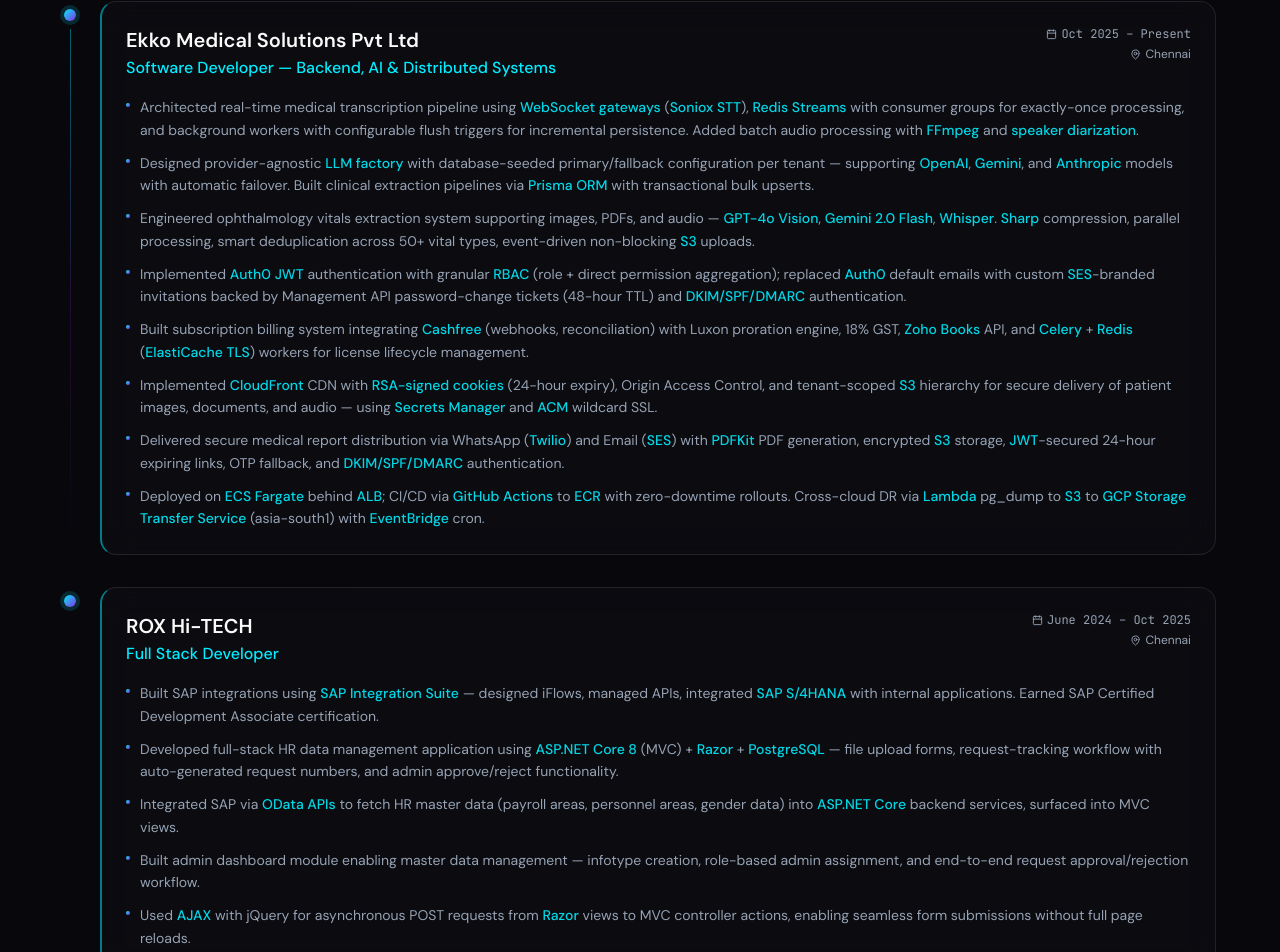
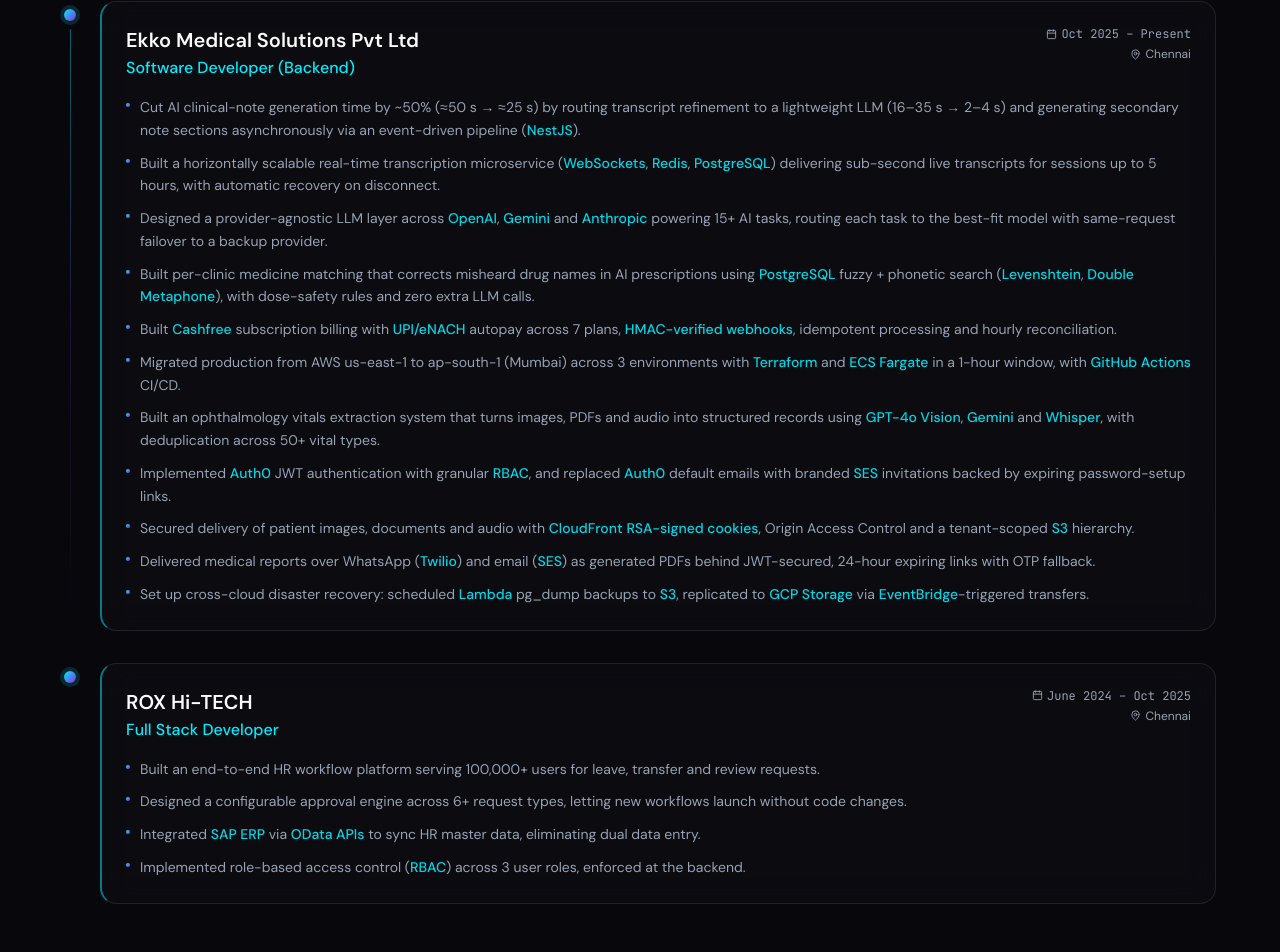
Before and after one commit to mahalingam-dev-8/portfolio, a Next.js app: page / in a window 1280 px wide. Shown: the part 1821-2773 px from the top of the page. Built offline with nearby package versions, Linux system fonts and the light colour scheme.

Commit message:
Update portfolio to match current resume

```diff
--- a/components/sections/Education.tsx
+++ b/components/sections/Education.tsx
@@ -1,8 +1,8 @@
 'use client'
 import { motion } from 'framer-motion'
-import { GraduationCap, Award } from 'lucide-react'
+import { GraduationCap } from 'lucide-react'
 import { SectionLabel } from '@/components/SectionLabel'
-import { education, certifications } from '@/data/education'
+import { education } from '@/data/education'
 
 export default function Education() {
   return (
@@ -11,18 +11,17 @@ export default function Education() {
         <div className="flex flex-col gap-5">
           <SectionLabel number="05" label="Education" />
           <h2 className="font-display text-4xl font-extrabold leading-[1.05] tracking-tight sm:text-5xl">
-            Background & <span className="text-gradient">Credentials</span>
+            Where I <span className="text-gradient">Studied</span>
           </h2>
         </div>
 
-        <div className="mt-16 grid grid-cols-1 gap-12 sm:grid-cols-2">
-          {/* Education */}
+        <div className="mt-16">
           <div>
             <div className="mb-6 flex items-center gap-2">
               <GraduationCap size={16} className="text-primary" />
               <p className="text-xs font-semibold uppercase tracking-widest text-muted-foreground">Education</p>
             </div>
-            <div className="space-y-4">
+            <div className="grid grid-cols-1 gap-4 sm:grid-cols-3">
               {education.map((item, i) => (
                 <motion.div
                   key={i}
@@ -42,30 +41,6 @@ export default function Education() {
               ))}
             </div>
           </div>
-
-          {/* Certifications */}
-          <div>
-            <div className="mb-6 flex items-center gap-2">
-              <Award size={16} className="text-primary" />
-              <p className="text-xs font-semibold uppercase tracking-widest text-muted-foreground">Certifications</p>
-            </div>
-            <div className="space-y-4">
-              {certifications.map((cert, i) => (
-                <motion.div
-                  key={i}
-                  initial={{ opacity: 0, y: 20 }}
-                  whileInView={{ opacity: 1, y: 0 }}
-                  transition={{ duration: 0.4, delay: i * 0.08 }}
-                  viewport={{ once: true }}
-                  className="glass rounded-xl border border-border p-5 transition-all duration-200 hover:-translate-y-0.5 hover:border-primary/30 hover:shadow-md hover:shadow-primary/10"
-                >
-                  <h3 className="font-semibold text-foreground leading-snug">{cert.title}</h3>
-                  <p className="mt-1 text-sm text-primary">{cert.issuer}</p>
-                  <p className="mt-2 text-xs text-muted-foreground leading-relaxed">{cert.description}</p>
-                </motion.div>
-              ))}
-            </div>
-          </div>
         </div>
       </div>
     </section>
--- a/components/sections/Experience.tsx
+++ b/components/sections/Experience.tsx
@@ -5,17 +5,13 @@ import { SectionLabel } from '@/components/SectionLabel'
 import { experience } from '@/data/experience'
 
 const TECH_TERMS = [
-  'WebSocket gateways', 'Redis Streams', 'Soniox STT', 'FFmpeg', 'speaker diarization',
-  'GPT-4o Vision', 'Gemini 2.0 Flash', 'Whisper', 'OpenAI', 'Gemini', 'Anthropic',
-  'LLM factory', 'Prisma ORM', 'NestJS EventEmitter',
-  'Auth0', 'JWT', 'RBAC', 'DKIM/SPF/DMARC', 'SES',
-  'Cashfree', 'Zoho Books', 'Celery', 'ElastiCache TLS', 'ElastiCache',
-  'CloudFront', 'RSA-signed cookies', 'Secrets Manager', 'ACM',
-  'ECS Fargate', 'GitHub Actions', 'ECR', 'EventBridge', 'Lambda',
-  'SAP Integration Suite', 'SAP S/4HANA', 'OData APIs',
-  'PostgreSQL', 'Redis', 'Twilio', 'PDFKit', 'Sharp',
-  'S3', 'ALB', 'Route 53', 'GCP Storage Transfer Service',
-  'ASP.NET Core 8', 'ASP.NET Core', 'Razor', 'AJAX',
+  'NestJS', 'WebSockets', 'Redis', 'PostgreSQL',
+  'OpenAI', 'Gemini', 'Anthropic', 'Levenshtein', 'Double Metaphone',
+  'Cashfree', 'UPI/eNACH', 'HMAC-verified webhooks',
+  'Terraform', 'ECS Fargate', 'GitHub Actions',
+  'SAP ERP', 'OData APIs', 'RBAC',
+  'GPT-4o Vision', 'Whisper', 'Auth0', 'SES', 'CloudFront', 'RSA-signed cookies',
+  'Twilio', 'Lambda', 'S3', 'GCP Storage', 'EventBridge',
 ]
 
 function HighlightedText({ text }: { text: string }) {
--- a/components/sections/Hero.tsx
+++ b/components/sections/Hero.tsx
@@ -157,7 +157,7 @@ export default function Hero() {
               <p className="text-muted-foreground">
                 <span className="text-secondary">const</span> <span className="text-primary">engineer</span> = {'{'}
               </p>
-              <p className="pl-3 text-muted-foreground">stack: <span className="text-primary/90">&apos;NestJS · FastAPI&apos;</span>,</p>
+              <p className="pl-3 text-muted-foreground">stack: <span className="text-primary/90">&apos;NestJS · Spring Boot · FastAPI&apos;</span>,</p>
               <p className="pl-3 text-muted-foreground">cloud: <span className="text-primary/90">&apos;AWS · Terraform&apos;</span>,</p>
               <p className="pl-3 text-muted-foreground">ai: <span className="text-primary/90">&apos;RAG · LLM pipelines&apos;</span>,</p>
               <p className="text-muted-foreground">{'}'}</p>
@@ -169,7 +169,7 @@ export default function Hero() {
             <p className="flex items-center gap-1.5 font-mono text-[10px] text-primary">
               <Zap size={11} /> Backend
             </p>
-            <p className="mt-0.5 text-sm font-semibold">NestJS + FastAPI</p>
+            <p className="mt-0.5 text-sm font-semibold">NestJS + Spring Boot</p>
           </div>
 
           <div className="glass animate-float-slow absolute -right-4 bottom-20 rounded-2xl border border-border px-4 py-3">
--- a/components/sections/Skills.tsx
+++ b/components/sections/Skills.tsx
@@ -1,12 +1,12 @@
 'use client'
 import { motion } from 'framer-motion'
 import {
-  SiTypescript, SiJavascript, SiPython,
-  SiNestjs, SiNodedotjs, SiFastapi, SiDotnet, SiCelery, SiPrisma,
-  SiPostgresql, SiRedis, SiDocker,
+  SiOpenjdk, SiTypescript, SiJavascript, SiPython,
+  SiNestjs, SiNodedotjs, SiSpringboot, SiFastapi, SiCelery, SiPrisma,
+  SiPostgresql, SiRedis, SiDocker, SiTerraform,
   SiGooglecloud, SiGithubactions,
   SiOpenai, SiReact, SiNextdotjs, SiTailwindcss, SiMui,
-  SiAuth0, SiStripe, SiTwilio, SiSap, SiFfmpeg,
+  SiAuth0, SiStripe, SiTwilio, SiFfmpeg,
 } from 'react-icons/si'
 import type { IconType } from 'react-icons'
 import { SectionLabel } from '@/components/SectionLabel'
@@ -14,21 +14,23 @@ import { skills } from '@/data/skills'
 import { Badge } from '@/components/ui/badge'
 
 const iconMap: Record<string, IconType> = {
+  'Java': SiOpenjdk,
   'TypeScript': SiTypescript,
   'JavaScript': SiJavascript,
   'Python': SiPython,
   'NestJS': SiNestjs,
   'Node.js': SiNodedotjs,
+  'Spring Boot': SiSpringboot,
   'FastAPI': SiFastapi,
-  'ASP.NET Core MVC': SiDotnet,
   'Celery': SiCelery,
   'Prisma ORM': SiPrisma,
   'PostgreSQL': SiPostgresql,
   'Redis': SiRedis,
   'Docker': SiDocker,
+  'Terraform': SiTerraform,
   'GCP': SiGooglecloud,
   'GitHub Actions': SiGithubactions,
-  'OpenAI GPT-4o': SiOpenai,
+  'OpenAI': SiOpenai,
   'React': SiReact,
   'Next.js': SiNextdotjs,
   'Tailwind CSS': SiTailwindcss,
@@ -36,7 +38,6 @@ const iconMap: Record<string, IconType> = {
   'Auth0': SiAuth0,
   'Stripe': SiStripe,
   'Twilio (WhatsApp)': SiTwilio,
-  'SAP Integration Suite': SiSap,
   'FFmpeg': SiFfmpeg,
 }
 
--- a/data/education.ts
+++ b/data/education.ts
@@ -4,12 +4,6 @@ export type EducationItem = {
   period: string
   score: string
   scoreLabel: string
-}
-
-export type Certification = {
-  title: string
-  issuer: string
-  description: string
 }
 
 export const education: EducationItem[] = [
@@ -35,11 +29,3 @@ export const education: EducationItem[] = [
     scoreLabel: 'CGPA',
   },
 ]
-
-export const certifications: Certification[] = [
-  {
-    title: 'SAP Certified Development Associate – SAP Integration Suite',
-    issuer: 'SAP',
-    description: 'Validated skills in designing, developing, and managing integrations using SAP Integration Suite.',
-  },
-]
--- a/data/experience.ts
+++ b/data/experience.ts
@@ -9,18 +9,21 @@ export type ExperienceItem = {
 export const experience: ExperienceItem[] = [
   {
     company: 'Ekko Medical Solutions Pvt Ltd',
-    role: 'Software Developer — Backend, AI & Distributed Systems',
+    role: 'Software Developer (Backend)',
     period: 'Oct 2025 – Present',
     location: 'Chennai',
     highlights: [
-      'Architected real-time medical transcription pipeline using WebSocket gateways (Soniox STT), Redis Streams with consumer groups for exactly-once processing, and background workers with configurable flush triggers for incremental persistence. Added batch audio processing with FFmpeg and speaker diarization.',
-      'Designed provider-agnostic LLM factory with database-seeded primary/fallback configuration per tenant — supporting OpenAI, Gemini, and Anthropic models with automatic failover. Built clinical extraction pipelines via Prisma ORM with transactional bulk upserts.',
-      'Engineered ophthalmology vitals extraction system supporting images, PDFs, and audio — GPT-4o Vision, Gemini 2.0 Flash, Whisper. Sharp compression, parallel processing, smart deduplication across 50+ vital types, event-driven non-blocking S3 uploads.',
-      'Implemented Auth0 JWT authentication with granular RBAC (role + direct permission aggregation); replaced Auth0 default emails with custom SES-branded invitations backed by Management API password-change tickets (48-hour TTL) and DKIM/SPF/DMARC authentication.',
-      'Built subscription billing system integrating Cashfree (webhooks, reconciliation) with Luxon proration engine, 18% GST, Zoho Books API, and Celery + Redis (ElastiCache TLS) workers for license lifecycle management.',
-      'Implemented CloudFront CDN with RSA-signed cookies (24-hour expiry), Origin Access Control, and tenant-scoped S3 hierarchy for secure delivery of patient images, documents, and audio — using Secrets Manager and ACM wildcard SSL.',
-      'Delivered secure medical report distribution via WhatsApp (Twilio) and Email (SES) with PDFKit PDF generation, encrypted S3 storage, JWT-secured 24-hour expiring links, OTP fallback, and DKIM/SPF/DMARC authentication.',
-      'Deployed on ECS Fargate behind ALB; CI/CD via GitHub Actions to ECR with zero-downtime rollouts. Cross-cloud DR via Lambda pg_dump to S3 to GCP Storage Transfer Service (asia-south1) with EventBridge cron.',
+      'Cut AI clinical-note generation time by ~50% (≈50 s → ≈25 s) by routing transcript refinement to a lightweight LLM (16–35 s → 2–4 s) and generating secondary note sections asynchronously via an event-driven pipeline (NestJS).',
+      'Built a horizontally scalable real-time transcription microservice (WebSockets, Redis, PostgreSQL) delivering sub-second live transcripts for sessions up to 5 hours, with automatic recovery on disconnect.',
+      'Designed a provider-agnostic LLM layer across OpenAI, Gemini and Anthropic powering 15+ AI tasks, routing each task to the best-fit model with same-request failover to a backup provider.',
+      'Built per-clinic medicine matching that corrects misheard drug names in AI prescriptions using PostgreSQL fuzzy + phonetic search (Levenshtein, Double Metaphone), with dose-safety rules and zero extra LLM calls.',
+      'Built Cashfree subscription billing with UPI/eNACH autopay across 7 plans, HMAC-verified webhooks, idempotent processing and hourly reconciliation.',
+      'Migrated production from AWS us-east-1 to ap-south-1 (Mumbai) across 3 environments with Terraform and ECS Fargate in a 1-hour window, with GitHub Actions CI/CD.',
+      'Built an ophthalmology vitals extraction system that turns images, PDFs and audio into structured records using GPT-4o Vision, Gemini and Whisper, with deduplication across 50+ vital types.',
+      'Implemented Auth0 JWT authentication with granular RBAC, and replaced Auth0 default emails with branded SES invitations backed by expiring password-setup links.',
+      'Secured delivery of patient images, documents and audio with CloudFront RSA-signed cookies, Origin Access Control and a tenant-scoped S3 hierarchy.',
+      'Delivered medical reports over WhatsApp (Twilio) and email (SES) as generated PDFs behind JWT-secured, 24-hour expiring links with OTP fallback.',
+      'Set up cross-cloud disaster recovery: scheduled Lambda pg_dump backups to S3, replicated to GCP Storage via EventBridge-triggered transfers.',
     ],
   },
   {
@@ -29,11 +32,10 @@ export const experience: ExperienceItem[] = [
     period: 'June 2024 – Oct 2025',
     location: 'Chennai',
     highlights: [
-      'Built SAP integrations using SAP Integration Suite — designed iFlows, managed APIs, integrated SAP S/4HANA with internal applications. Earned SAP Certified Development Associate certification.',
-      'Developed full-stack HR data management application using ASP.NET Core 8 (MVC) + Razor + PostgreSQL — file upload forms, request-tracking workflow with auto-generated request numbers, and admin approve/reject functionality.',
-      'Integrated SAP via OData APIs to fetch HR master data (payroll areas, personnel areas, gender data) into ASP.NET Core backend services, surfaced into MVC views.',
-      'Built admin dashboard module enabling master data management — infotype creation, role-based admin assignment, and end-to-end request approval/rejection workflow.',
-      'Used AJAX with jQuery for asynchronous POST requests from Razor views to MVC controller actions, enabling seamless form submissions without full page reloads.',
+      'Built an end-to-end HR workflow platform serving 100,000+ users for leave, transfer and review requests.',
+      'Designed a configurable approval engine across 6+ request types, letting new workflows launch without code changes.',
+      'Integrated SAP ERP via OData APIs to sync HR master data, eliminating dual data entry.',
+      'Implemented role-based access control (RBAC) across 3 user roles, enforced at the backend.',
     ],
   },
 ]
--- a/data/personal.ts
+++ b/data/personal.ts
@@ -22,12 +22,12 @@ export const personal = {
   ],
   whyHireMe: {
     statement: 'Production systems. Secure by default. Built to scale.',
-    pills: ['NestJS', 'FastAPI', 'AWS', 'Terraform', 'RAG / LLM', 'PostgreSQL'],
+    pills: ['Spring Boot', 'NestJS', 'FastAPI', 'AWS', 'Terraform', 'RAG / LLM'],
   },
   stats: [
     { value: '2+', label: 'Years Experience' },
     { value: '60+', label: 'Technologies' },
     { value: '8+', label: 'Production Systems' },
-    { value: '1', label: 'SAP Certification' },
+    { value: '100K+', label: 'Users Served' },
   ],
 } as const
--- a/data/projects.ts
+++ b/data/projects.ts
@@ -9,16 +9,16 @@ export type Project = {
 export const projects: Project[] = [
   {
     name: 'MedRAG Assistant',
-    description: 'Production-grade RAG system for medical document Q&A. Hybrid retrieval (BM25 + pgvector semantic search) merged via Reciprocal Rank Fusion, cross-encoder re-ranking lifting precision from top-20 to top-5, multi-turn query rewriting, and SSE streaming. RAGAS evaluation: 0.93 context recall, 0.86 faithfulness.',
-    tech: ['FastAPI', 'Python', 'React', 'TypeScript', 'PostgreSQL', 'pgvector', 'fastembed', 'Groq LLaMA 3.3 70B', 'RAGAS', 'Tailwind', 'shadcn/ui'],
+    description: 'RAG system for medical document Q&A. Hybrid search (pgvector + Postgres full-text) fused via Reciprocal Rank Fusion, cross-encoder re-ranking of the top-20 candidates down to the top-5, and grounded, cited Gemini answers streamed over SSE on a 512 MB instance using ONNX embeddings. RAGAS evaluation: 0.93 context recall, 0.86 faithfulness.',
+    tech: ['Python', 'FastAPI', 'React', 'TypeScript', 'PostgreSQL', 'pgvector', 'fastembed (ONNX)', 'Gemini', 'RAGAS', 'Tailwind', 'shadcn/ui'],
     liveUrl: 'https://medrag-frontend-lilac.vercel.app',
     githubUrl: 'https://github.com/mahalingam-dev-8/medrag-backend',
   },
   {
     name: 'Shoppy',
-    description: 'Production-grade e-commerce platform. Next.js 14 App Router + NestJS backend on AWS. JWT auth with HttpOnly cookies, RBAC, Stripe webhook-driven orders, S3 image uploads, Socket.io real-time updates, CloudFront edge caching.',
-    tech: ['Next.js 14', 'NestJS', 'TypeScript', 'PostgreSQL', 'Prisma', 'Stripe', 'AWS', 'Socket.io', 'Tailwind', 'MUI'],
+    description: 'E-commerce platform with a Spring Boot backend and Next.js 14 frontend. Spring Security + JWT with RBAC, Stripe with signature-verified, idempotent webhooks for exactly-once order creation, live product updates over WebSockets (STOMP), and 54 automated tests (JUnit 5, Mockito, Testcontainers) at ~80% coverage, run in CI on every push.',
+    tech: ['Java', 'Spring Boot', 'Next.js 14', 'PostgreSQL', 'Stripe', 'AWS', 'WebSockets (STOMP)', 'JUnit 5', 'Testcontainers', 'GitHub Actions', 'MUI'],
     liveUrl: 'https://shopping-frontend-ebon.vercel.app',
-    githubUrl: 'https://github.com/mahalingam-dev-8/shopping-backend',
+    githubUrl: 'https://github.com/mahalingam-dev-8/shoppy-backend',
   },
 ]
--- a/data/skills.ts
+++ b/data/skills.ts
@@ -4,12 +4,12 @@ export type SkillCategory = {
 }
 
 export const skills: SkillCategory[] = [
-  { category: 'Languages', items: ['TypeScript', 'JavaScript', 'Python', 'C#', 'SQL', 'C/C++'] },
-  { category: 'Backend', items: ['NestJS', 'Node.js', 'FastAPI', 'ASP.NET Core MVC', 'Celery', 'Prisma ORM', 'SQLAlchemy'] },
-  { category: 'Databases & Caching', items: ['PostgreSQL', 'pgvector', 'Redis', 'Redis Streams', 'ElastiCache'] },
-  { category: 'Cloud & DevOps', items: ['AWS Lambda', 'ECS Fargate', 'ECR', 'S3', 'SES', 'CloudFront', 'ALB', 'Route 53', 'ACM', 'Secrets Manager', 'EventBridge', 'GCP', 'Docker', 'GitHub Actions', 'CI/CD'] },
-  { category: 'AI Engineering', items: ['OpenAI GPT-4o', 'Gemini 2.0 Flash', 'Anthropic Claude', 'Whisper', 'RAG', 'pgvector', 'BM25', 'Cross-Encoder Re-ranking', 'RAGAS', 'sentence-transformers', 'fastembed'] },
-  { category: 'Frontend', items: ['React', 'Next.js', 'TypeScript', 'Tailwind CSS', 'shadcn/ui', 'Material UI'] },
-  { category: 'Auth & Security', items: ['Auth0', 'JWT', 'RBAC', 'RSA-signed cookies', 'OAuth2'] },
-  { category: 'Integrations', items: ['Twilio (WhatsApp)', 'Cashfree', 'Zoho Books', 'Stripe', 'SAP Integration Suite', 'PDFKit', 'Sharp', 'FFmpeg'] },
+  { category: 'Languages', items: ['Java', 'TypeScript', 'JavaScript', 'Python', 'SQL'] },
+  { category: 'Backend', items: ['Node.js', 'NestJS', 'Spring Boot', 'FastAPI', 'REST APIs', 'WebSockets', 'SSE', 'Celery'] },
+  { category: 'Databases', items: ['PostgreSQL', 'pgvector', 'Redis', 'Prisma ORM'] },
+  { category: 'Cloud', items: ['AWS ECS Fargate', 'ALB', 'Lambda', 'S3', 'CloudFront', 'SES', 'VPC', 'Secrets Manager', 'GCP'] },
+  { category: 'DevOps', items: ['Terraform', 'Docker', 'GitHub Actions', 'CI/CD'] },
+  { category: 'AI Engineering', items: ['OpenAI', 'Gemini', 'Anthropic Claude', 'RAG', 'Cross-Encoder Re-ranking', 'RAGAS', 'fastembed'] },
+  { category: 'Frontend', items: ['React', 'Next.js', 'Tailwind CSS', 'Material UI'] },
+  { category: 'Auth & Integrations', items: ['Auth0', 'JWT', 'RBAC', 'Stripe', 'Cashfree', 'Twilio (WhatsApp)', 'FFmpeg'] },
 ]
```
Also changed, not shown: 1 other file (tests, documents, lock files or other folders).
